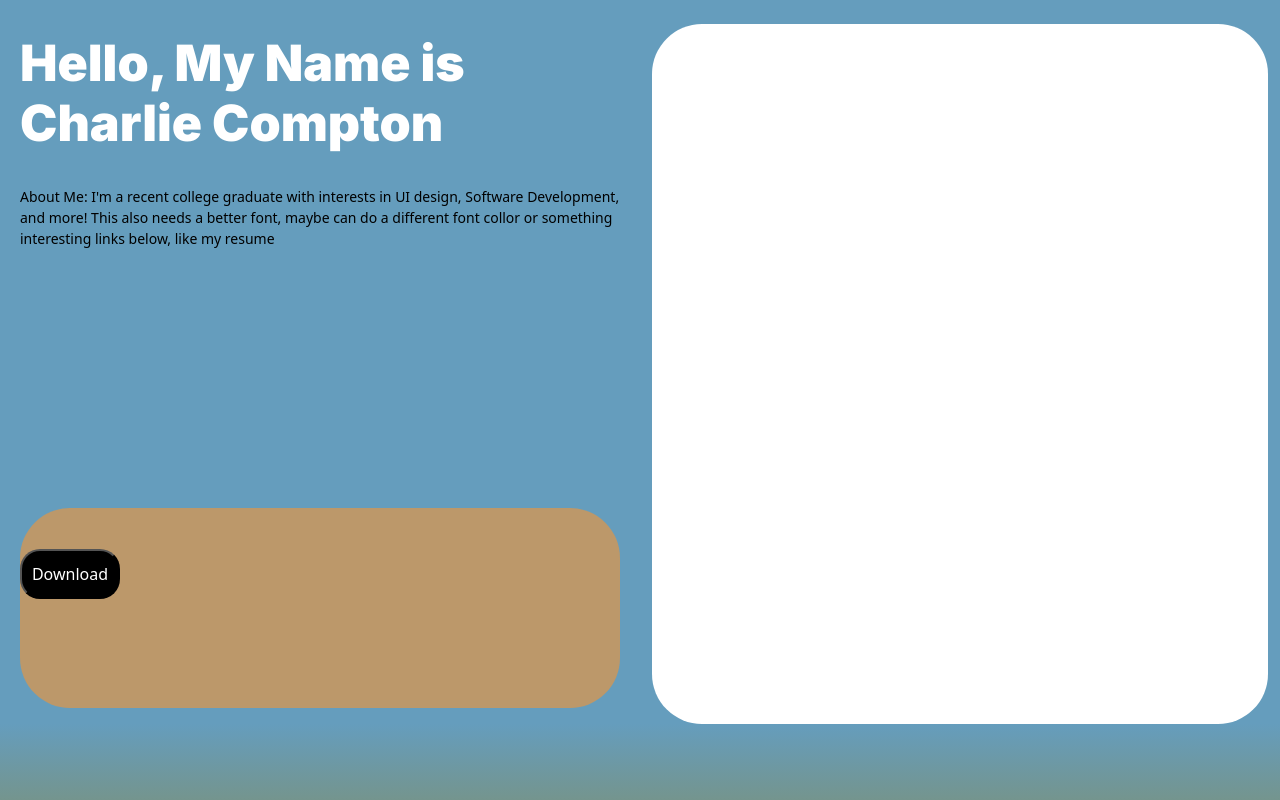
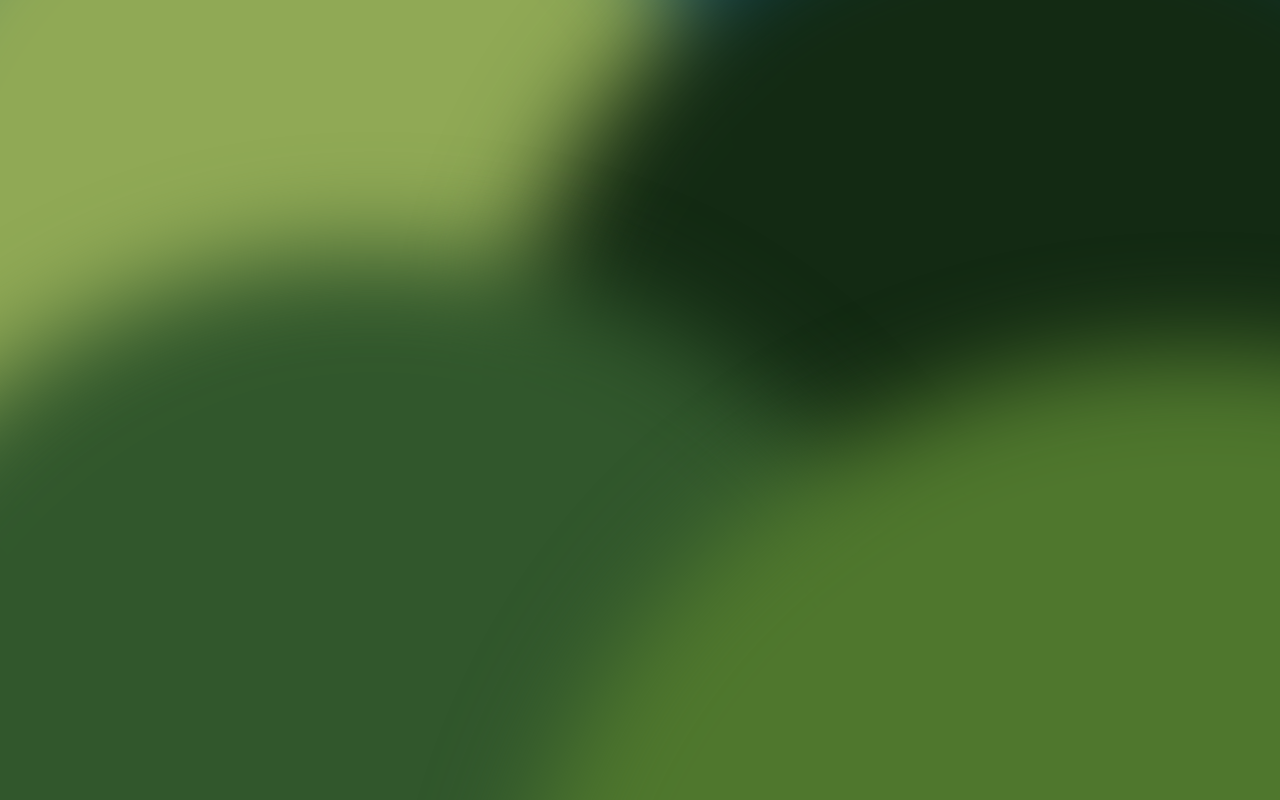
Before and after one commit to cjcompton/website-app, a React (Create React App) app in the folder website-app/: page / in a window 1280 px wide. Shown: the top 800 px of the page. Built offline with nearby package versions, Linux system fonts and the light colour scheme; the HTML template or start-up script is replaced by a standard one.

Commit message:
didn't like how the photo's were looking, switching design. Need to move the whole Background.js and Background.css into homebody, and then overlay the text and custom build a navigation bar, and switch the pdf link to be just underneath the text. will start a new branch

```diff
--- /dev/null
+++ b/website-app/src/components/HomeBody/Background.css
@@ -0,0 +1,133 @@
+#BGBubble {
+    height: 1000px;
+    overflow: hidden;
+    position: relative;
+}
+
+#circle1 {
+    width: 900px;
+    height: 900px;
+    background-color: #90a955;
+    border-radius: 50%;
+    opacity: 0;
+    animation: fade-in 1s cubic-bezier(0.4, 0, 1, 1) 2s forwards, blurring 1s 4.5s forwards;
+    position: absolute;
+    left: -150px;
+    top: -225px;
+}
+
+#circle2 {
+    width: 1100px;
+    height: 1100px;
+    background-color: #132a13;
+    border-radius: 50%;
+    opacity: 0;
+    animation: fade-in 1s cubic-bezier(0.4, 0, 1, 1) 2.5s forwards, blurring 1s 4.5s forwards;
+    position: absolute;
+    left: 500px;
+    top: -125px;
+}
+
+#circle3 {
+    width: 1200px;
+    height: 1200px;
+    background-color: #31572c;
+    border-radius: 50%;
+    opacity: 0;
+    animation: fade-in 1s cubic-bezier(0.4, 0, 1, 1) 3s forwards, blurring 1s 4.5s forwards;
+    position: absolute;
+    left: -225px;
+    top: 250px;
+}
+
+#circle4 {
+    width: 1400px;
+    height: 1400px;
+    background-color: #4f772d;
+    border-radius: 50%;
+    opacity: 0;
+    animation: fade-in 1s cubic-bezier(0.4, 0, 1, 1) 3.5s forwards, blurring 1s 4.5s forwards;
+    position: absolute;
+    left: 500px;
+    top: 350px;
+}
+
+@media (max-width: 767.98px) {
+    /* Styles for extra small devices (up to 767.98px) */
+    #circle1 {
+      width: 400px;
+      height: 400px;
+      left: -100px;
+      top: -100px;
+    }
+
+    #circle2 {
+      width: 600px;
+      height: 600px;
+      left: 100px;
+      top: -50px;
+    }
+
+    #circle3 {
+      width: 700px;
+      height: 700px;
+      left: -225px;
+      top: 200px;
+    }
+
+    #circle4 {
+      width: 800px;
+      height: 800px;
+      left: 150px;
+      top: 275px;
+    }
+  }
+
+  @media (min-width: 768px) and (max-width: 991.98px) {
+    /* Styles for small devices (768px - 991.98px) */
+    #circle1 {
+        width: 600px;
+        height: 600px;
+        left: -100px;
+        top: -200px;
+    }
+
+      #circle2 {
+        width: 800px;
+        height: 800px;
+        left: 150px;
+        top: -150px;
+    }
+
+      #circle3 {
+        width: 900px;
+        height: 900px;
+        left: -175px;
+        top: 225px;
+    }
+
+      #circle4 {
+        width: 1000px;
+        height: 1000px;
+        left: 200px;
+        top: 275px;
+    }
+  }
+
+@keyframes fade-in {
+    from {
+        opacity: 0;
+    }
+    to {
+        opacity: 1;
+    }
+}
+
+@keyframes blurring {
+    from {
+        filter: blur(0px);
+    }
+    to {
+        filter: blur(50px);
+    }
+}
--- /dev/null
+++ b/website-app/src/components/HomeBody/Background.js
@@ -0,0 +1,19 @@
+import React from "react";
+import './Background.css';
+
+const BubbleBlur = () => {
+    return(
+        <>
+        <div className="row p-0 m-0" id="BGBubble">
+            <div className="col p-0 m-0">
+                <div id="circle1"></div>
+                <div id="circle2"></div>
+                <div id="circle3"></div>
+                <div id="circle4"></div>
+            </div>
+        </div>
+        </>
+    );
+}
+
+export default BubbleBlur;
--- a/website-app/src/components/HomeBody/HomeBody.css
+++ b/website-app/src/components/HomeBody/HomeBody.css
@@ -1,36 +1,36 @@
 @import url('https://fonts.googleapis.com/css2?family=Inter:wght@900&display=swap');
 
 .row {
-    background-color: #659DBD;
-}
-
-#photo {
-    background-color: white;
-    height: 700px;
-    border-radius: 50px;
+    background-color: #0F4C75;
 }
 
 #aboutMe {
-    height: 500px;
-}
-
-#resumeOrHobbies {
-    background: #BC986A;
-    border-radius: 50px;
-    height: 200px;
+    height: 100%;
 }
 
 h1 {
     font-family: 'Inter', sans-serif;
     font-size: 50px;
     padding-top: 25px;
-    color: white;
+    color: #BBE1FA;
 }
 
 p {
     padding-top: 25px;
     font-size: 12px;
-    color: white;
+    color: #BBE1FA;
+}
+
+#stuff{
+    background-color: orange;
+    width: 100%;
+    height: 625px;
+}
+
+#resumeOrHobbies {
+    background: #BBE1FA;
+    border-radius: 50px;
+    height: 150px;
 }
 
 #resumeButton {
--- a/website-app/src/components/HomeBody/HomeBody.js
+++ b/website-app/src/components/HomeBody/HomeBody.js
@@ -1,5 +1,6 @@
 import React from "react";
-import './HomeBody.css'
+import './HomeBody.css';
+import BubbleBlur from "./Background";
 
 const DownloadPdf = () => {
     const pdfLink = 'src/Files/Charlie Compton.pdf';
@@ -19,28 +20,13 @@ const DownloadPdf = () => {
 
 const HomeBody = () => {
     return (
-        <div className="row p-0 m-0">
-            <div className="col-sm-6">
-                <div className="p-2" id="aboutMe">
-                    <h1>Hello, My Name is Charlie Compton</h1>
-                    <p>
-                        About Me: I'm a recent college graduate with interests in UI design,
-                        Software Development, and more! This also needs a better font, maybe can do
-                        a different font collor or something interesting
-                        links below, like my resume
-                    </p>
-                </div>
-                <div className="m-2" id="resumeOrHobbies">
+        <>
+            <BubbleBlur />
+            <div className="m-2" id="resumeOrHobbies">
                     <p id="downloadParagraph"></p>
                     <button id="resumeButton" onClick={DownloadPdf}>Download</button>
-                </div>
             </div>
-            <div className="col-sm-6 d-none d-sm-block">
-                <div className="p-2 mt-4" id="photo">
-
-                </div>
-            </div>
-        </div>
+        </>
     );
 }
 
--- a/website-app/src/components/Projects/Projects.css
+++ b/website-app/src/components/Projects/Projects.css
@@ -1,20 +1,20 @@
 #transitionToCarousel {
-    background: linear-gradient(#659DBD, #8D8741);
+    background: linear-gradient(#0F4C75, #1B262C);
     height: 200px;
 }
 
 #projectCarousel {
     height: 100%;
-    background-color: #8D8741;
+    background-color: #1B262C;
 }
 
 p {
-    color: black;
+    color: white;
     font-size: 14px;
 }
 
 #transitionToContact {
-    background: linear-gradient(#8D8741, #659DBD);
+    background: #1B262C;
     height: 200px;
 }
 
--- a/website-app/src/components/Projects/Projects.js
+++ b/website-app/src/components/Projects/Projects.js
@@ -2,14 +2,19 @@ import React, {useEffect} from "react";
 import './Projects.css'
 import { Carousel } from "bootstrap";
 import noodleImage from '/Users/charliecompton/Desktop/Website/website-app/src/Files/noodle.jpg'
+import portlandYardImage from '/Users/charliecompton/Desktop/Website/website-app/src/Files/portlandYard.png'
 
 const Projects = () => {
     useEffect(() => {
         const carousel = new Carousel(document.getElementById("projectCarousel"));
     }, []);
 
-    const openLink = () => {
+    const openLinkTeaching22 = () => {
         window.open("https://github.com/PeterDrake/teaching22", "_blank");
+    };
+
+    const openLinkPortlandYard = () => {
+        window.open("https://github.com/cjcompton/Portland-Yard", "_blank");
     };
 
     return(
@@ -24,8 +29,8 @@ const Projects = () => {
                             <img src={noodleImage} alt="Image of Program" className="img-fluid" />
                         </div>
                         <div className="col-md-5">
-                            <h3 className="px-2">Noodle</h3>
-                            <p className="px-2">This program was created as part of the Lewis & Clark Software Developer class. Noodle was built with a team of students to cater to a Biology professors need for course material structure and orginization</p>
+                            <h3 className="px-2">Personal Website</h3>
+                            <p className="px-2">This website was creating using ReactJS and Bootstrap which I taught myself. There is also the EmailJS api</p>
                             <div className="text-center">
                                 <button className="btn btn-primary">Github</button>
                             </div>
@@ -33,39 +38,42 @@ const Projects = () => {
                         </div>
                     </div>
                 </div>
+
                 <div className="carousel-item active center">
                     <div className="d-flex align-items-center"> {/*justify-content-between */}
                         <div className="col-1" />
                         <div className="col-md-5 d-none d-sm-block">
-                            <img src={noodleImage} alt="Image of Program" className="img-fluid" />
+                            <img src={portlandYardImage} alt="Image of Program" className="img-fluid"/>
                         </div>
                         <div className="col-md-5">
-                            <h3 className="px-2">Noodle</h3>
-                            <p className="px-2">This program was created as part of the Lewis & Clark Software Developer class. Noodle was built with a team of students to cater to a Biology professors need for course material structure and orginization</p>
+                            <h3 className="px-2">Portland Yard</h3>
+                            <p className="px-2">Portland Yard is a cross platform mobile game that was created as part of an independant study of Dart and Flutter. It is incomplete at the moment due to the lack of a backend framework, although we explored using Google Firebase</p>
                             <div className="text-center">
-                                <button className="btn btn-primary">Github</button>
+                                <button id="linkButton" onClick={openLinkPortlandYard}>Github</button>
                             </div>
                             <div className="col-1" />
                         </div>
                     </div>
                 </div>
+
                 <div className="carousel-item active center">
                     <div className="d-flex align-items-center"> {/*justify-content-between */}
                         <div className="col-1" />
                         <div className="col-md-5 d-none d-sm-block">
-                            <img src={noodleImage} alt="Image of Program" className="img-fluid" />
+                            <img src={noodleImage} alt="Image of Program" className="img-fluid"/>
                         </div>
                         <div className="col-md-5">
                             <h3 className="px-2">Noodle</h3>
-                            <p className="px-2">This program was created as part of the Lewis & Clark Software Developer class. Noodle was built with a team of students to cater to a Biology professors need for course material structure and orginization</p>
+                            <p className="px-2">This program was created as part of the Lewis & Clark Software Developer class. Noodle was built with a team of students to cater to a Biology professors need for course material structure and orginization by using Java and the Java Swing GUI</p>
                             <div className="text-center">
-                                <button id="linkButton" onClick={openLink}>Github</button>
+                                <button id="linkButton" onClick={openLinkTeaching22}>Github</button>
                             </div>
                             <div className="col-1" />
                         </div>
                     </div>
                 </div>
             </div>
+
             <button className="carousel-control-prev" type="button" data-bs-target="#projectCarousel" data-bs-slide="prev">
                 <span className="carousel-control-prev-icon" aria-hidden="true"></span>
                 <span className="visually-hidden">Previous</span>
```
Also changed, not shown: website-app/src/Files/portlandYard.png (added), 1 other file (tests, documents, lock files or other folders).
